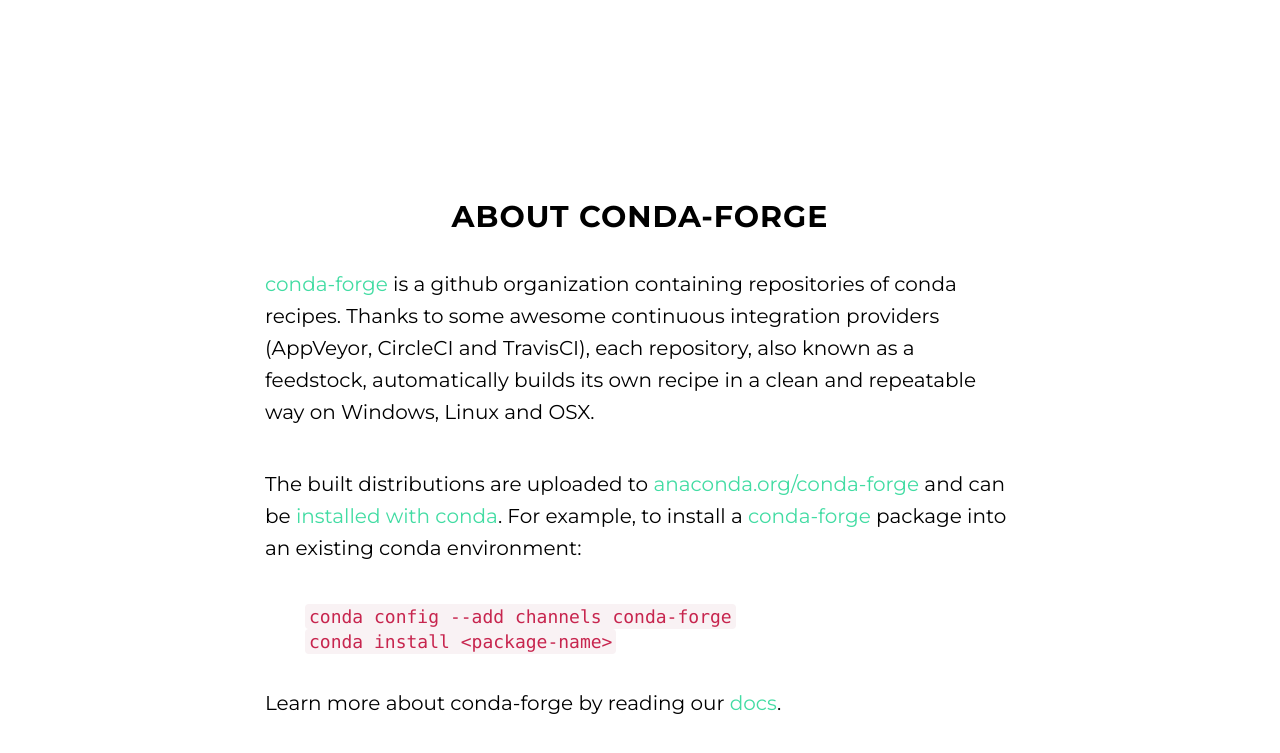
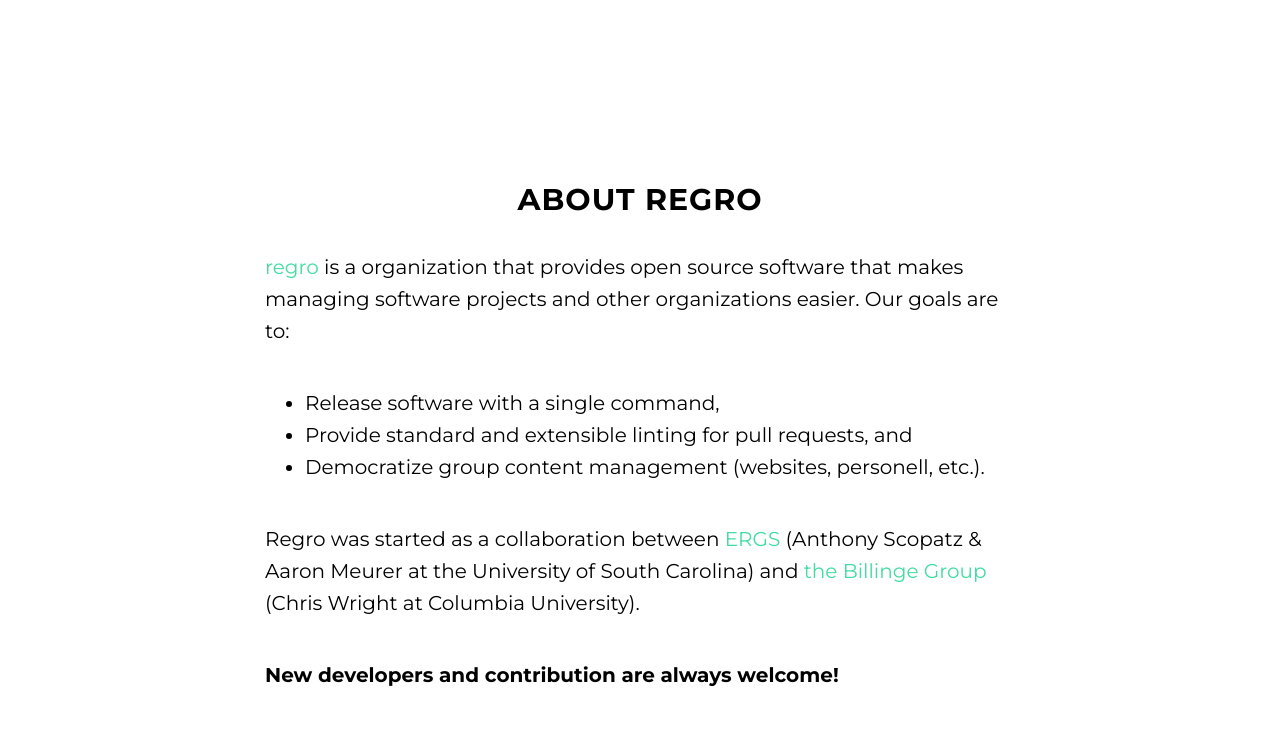
Before and after one commit to synapticarbors/regro.github.io, a plain HTML site: page index.html in a window 1280 px wide. Shown: the part 823-1576 px from the top of the page. Drawn offline with nearby package versions, Linux system fonts and the light colour scheme.

Commit message:
have about

```diff
--- a/index.html
+++ b/index.html
@@ -9,7 +9,7 @@
     <meta name="description" content="">
     <meta name="author" content="">
 
-    <title>regro | research group software</title>
+    <title>regro | Manage your software - Manage your group</title>
 
     <!-- Bootstrap Core CSS -->
     <link href="https://maxcdn.bootstrapcdn.com/bootstrap/3.3.5/css/bootstrap.min.css" rel="stylesheet">
@@ -77,7 +77,8 @@
                     <div class="col-md-8 col-md-offset-2">
                         <img src="static/regro-logo-white.svg" alt="An anvil" style="height: 200px; margin: 40px;">
                         <h2 class="brand-heading"> regro</h2>
-                        <p class="intro-text">A community led collection of recipes, build infrastructure and distributions for the conda package manager.</p>
+                        <p class="intro-text">Manage your software<br/>
+                                              Manage your group</p>
                         <a href="#about" class="btn btn-circle page-scroll">
                             <i class="fa fa-angle-double-down animated"></i>
                         </a>
@@ -91,27 +92,25 @@
     <section id="about" class="container content-section">
         <div class="row">
             <div class="col-lg-8 col-lg-offset-2 padded">
-                <h2 class="text-center">About conda-forge</h2>
+                <h2 class="text-center">About regro</h2>
                 <p>
-                  <a href="https://github.com/conda-forge">conda-forge</a> is a github organization containing repositories of conda recipes.
-
-                  Thanks to some awesome continuous integration providers (AppVeyor, CircleCI and TravisCI),
-                  each repository, also known as a feedstock, automatically
-                  builds its own recipe in a clean and repeatable way on Windows, Linux and OSX.
+                  <a href="https://github.com/regro">regro</a> is a organization that provides
+                    open source software that makes managing software projects and other
+                    organizations easier. Our goals are to:
+                    <ul>
+                       <li>Release software with a single command,</li>
+                       <li>Provide standard and extensible linting for pull requests, and</li>
+                       <li>Democratize group content management (websites, personell, etc.).</li>
+                    </ul>
                 </p>
                 <p>
-                  The built distributions are uploaded to <a href="http://anaconda.org/conda-forge">anaconda.org/conda-forge</a>
-                  and can be <a href="http://conda.pydata.org/docs/intro.html">installed with conda</a>. For example, to install a
-                  <a href="https://github.com/conda-forge">conda-forge</a> package into an existing conda environment:
+                  Regro was started as a collaboration between <a href="http://www.ergs.sc.edu/">ERGS</a>
+                  (Anthony Scopatz & Aaron Meurer at the University of South Carolina) and
+                  <a href="https://thebillingegroup.com">the Billinge Group</a> (Chris Wright at
+                  Columbia University).
                 </p>
-                <code>
-                    conda config --add channels conda-forge
-                </code> <br>
-                <code>
-                  conda install &lt;package-name&gt;
-                </code>
-                <p> <br>
-                  Learn more about conda-forge by reading our <a href="https://conda-forge.org/docs">docs</a>.
+                <p>
+                  <b>New developers and contribution are always welcome!</b>
                 </p>
             </div>
         </div>
--- a/static/css/theme.css
+++ b/static/css/theme.css
@@ -216,6 +216,7 @@ a:focus {
     width: 70px;
     height: 70px;
     margin-top: 15px;
+    margin-bottom: 25px;
     padding: 7px 16px;
     border: 2px solid #fff;
     border-radius: 100%!important;
```
